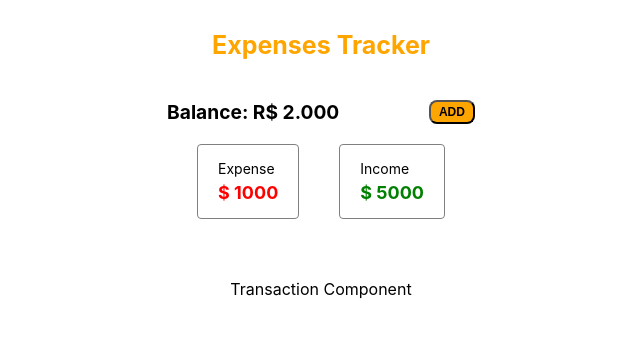
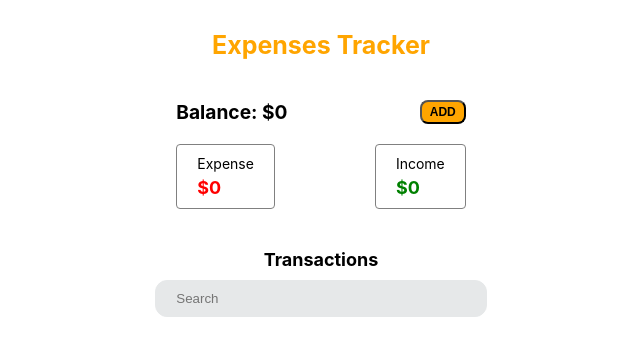
Before and after one commit to marcosprado/expensesTracker, a React (Create React App) app: page / in a window 1280 px wide. Shown: the top 356 px of the page, without its empty margins (319-959 px from the left). Built offline with nearby package versions, Linux system fonts and the light colour scheme; the HTML template or start-up script is replaced by a standard one.

Commit message:
add the transaction history view and working on the logic behind the state updates

```diff
--- a/src/components/modules/Home.jsx
+++ b/src/components/modules/Home.jsx
@@ -4,7 +4,7 @@
 /* eslint no-unused-vars: 0*/
 /* eslint react-hooks/exhaustive-deps: 0*/
 
-import React, { useState } from "react";
+import React, { useEffect, useState } from "react";
 import styled from "styled-components";
 import Overview from "./Overview";
 import Transaction from "./Transaction";
@@ -17,9 +17,12 @@ const Container = styled.div`
   margin: 30px 0 10px;
 `;
 
-export default function Home(props) {
+export default function Home() {
   const [transactions, updateTransactions] = useState([]);
+  const [expense, updateExpense] = useState([0]);
+  const [income, updateIncome] = useState([0]);
 
+  //Method used to update the transactions sate. it is passed as props to the Overview Component
   const addTransactionInArray = (payload) => {
     const transactionsArray = [...transactions];
     transactionsArray.push(payload);
@@ -27,9 +30,33 @@ export default function Home(props) {
     updateTransactions(transactionsArray);
   };
 
+  // Method used to calculate the Balance
+  const BalanceMath = () => {
+    let exp = 0;
+    let inc = 0;
+
+    transactions.forEach((payload) => {
+      payload.type === "EXPENSE"
+        ? (exp = exp + payload.amount)
+        : (inc = inc + payload.amount);
+    });
+
+    updateExpense(exp);
+    updateIncome(inc);
+  };
+
+  // will update the expense box, the income box and the balance every time the transactions state is changed
+  useEffect(() => {
+    BalanceMath();
+  }, [transactions]);
+
   return (
     <Container>
-      <Overview addTransactionInArray={addTransactionInArray} />
+      <Overview
+        addTransactionInArray={addTransactionInArray}
+        expense={expense}
+        income={income}
+      />
       <Transaction transactions={transactions} />
     </Container>
   );
--- a/src/components/modules/Overview.jsx
+++ b/src/components/modules/Overview.jsx
@@ -36,6 +36,8 @@ const ExpenseIncomeContainer = styled.div`
   flex-direction: row;
   gap: 40px;
   margin: 20px;
+  width: 100%;
+  justify-content: space-between;
 `;
 
 const ExpenseBox = styled.div`
@@ -43,7 +45,7 @@ const ExpenseBox = styled.div`
   flex-direction: column;
   border-radius: 4px;
   border: 1px solid gray;
-  padding 15px 20px;
+  padding 10px 20px;
   gap: 5px;
   font-size: 14px;
 
@@ -61,7 +63,7 @@ const IncomeBox = styled.div`
   flex-direction: column;
   border-radius: 4px;
   border: 1px solid gray;
-  padding 15px 20px;
+  padding 10px 20px;
   gap: 5px;
   font-size: 14px;
   & span {
@@ -74,7 +76,7 @@ const IncomeBox = styled.div`
 const AddTransactionContainer = styled.div`
   display: flex;
   flex-direction: column;
-  border: 1px solid gray;
+  width: 100%;
   gap: 10px;
   margin-top: 10px;
   padding: 10px 20px;
@@ -95,15 +97,32 @@ const TransactionType = styled.div`
   justify-content: space-evenly;
 `;
 
+//end of styled components
+
+// the AddTransactionView Container is rendered when the "Add" button is clicked
 const AddTransactionView = (props) => {
+  // the states update whenever the inputs "Amount" and "Description" are changed
   const [amount, setAmount] = useState("");
   const [desc, setDesc] = useState("");
   const [type, setType] = useState("EXPENSE");
 
+  // Using the method received via props from the Home component, we check the forms information before adding the transaction
   const addTransaction = () => {
-    props.addTransactionInArray({ amount: Number(), desc, type, id: Date.now });
-    props.toggleAddBtn();
-    console.log({ amount, desc, type });
+    let checkTransaction = false;
+    checkTransaction = amount === "" ? false : desc === "" ? false : true;
+
+    if (checkTransaction) {
+      props.addTransactionInArray({
+        amount: Number(amount),
+        desc,
+        type,
+        id: Date.now,
+      });
+      props.toggleAddBtn();
+      console.log({ amount, desc, type });
+    } else {
+      alert("Fill in all fields to add transaction");
+    }
   };
 
   return (
@@ -145,12 +164,13 @@ const AddTransactionView = (props) => {
 };
 
 export default function Overview(props) {
+  // toggleAddBtn updates the state to expand or colapse the AddTransactionView
   const [isAddButtonVisible, toggleAddBtn] = useState(false);
 
   return (
     <Container>
       <BalanceBox>
-        Balance: R$ 2.000
+        Balance: ${props.income - props.expense}
         <AddButton onClick={() => toggleAddBtn(!isAddButtonVisible)}>
           {isAddButtonVisible ? "Cancel" : "ADD"}
         </AddButton>
@@ -163,11 +183,11 @@ export default function Overview(props) {
       )}
       <ExpenseIncomeContainer>
         <ExpenseBox>
-          Expense <span>$ 1000</span>
+          Expense <span>${props.expense}</span>
         </ExpenseBox>
 
         <IncomeBox>
-          Income <span> $ 5000</span>
+          Income <span> ${props.income}</span>
         </IncomeBox>
       </ExpenseIncomeContainer>
     </Container>
--- a/src/components/modules/Transaction.jsx
+++ b/src/components/modules/Transaction.jsx
@@ -5,9 +5,54 @@ const Container = styled.div`
   display: flex;
   flex-direction: column;
   align-items: center;
-  margin: 30px 0 10px;
+  padding: 10px 22px;
+  font-size: 18px;
+  gap: 10px;
+  font-weight: bold;
+  width: 100%;
+
+  & input {
+    padding: 10px 20px;
+    border-radius: 12px;
+    background: #e6e8e9;
+    border: 1px solid #e6e8e9;
+    outline: none;
+    width: 100%;
+  }
 `;
 
-export default function Transaction() {
-  return <Container>Transaction Component</Container>;
+const Cell = styled.div`
+  display: flex;
+  flex-direction: row;
+  width: 100%;
+  padding: 10px 17px;
+  justify-content: space-between;
+  font-size: 14px;
+  font-weight: normal;
+  border-radius: 2px;
+  border: 1px solid #e6e8e9;
+  border-right: 4px solid ${(props) => (props.isExpense ? "red" : "green")};
+`;
+
+const TransactionCell = (props) => {
+  return (
+    <Cell isExpense={props.payload.type === "EXPENSE"}>
+      <span>{props.payload.desc}</span>
+      <span>${props.payload.amount}</span>
+    </Cell>
+  );
+};
+
+export default function Transaction(props) {
+  return (
+    <Container>
+      Transactions
+      <input placeholder="Search" />
+      {props.transactions?.length
+        ? props.transactions.map((payload) => (
+            <TransactionCell payload={payload}></TransactionCell>
+          ))
+        : ""}
+    </Container>
+  );
 }
```
